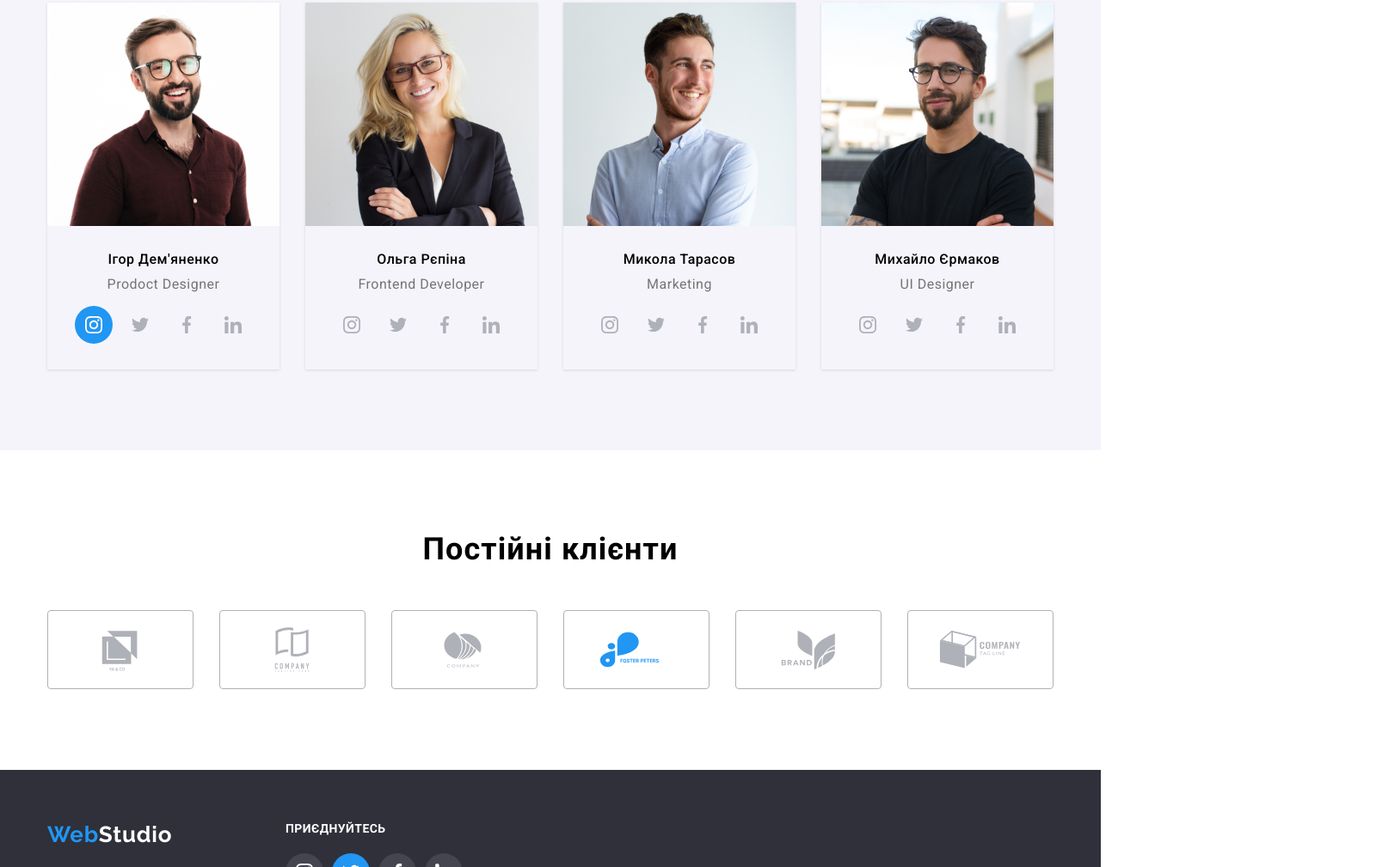
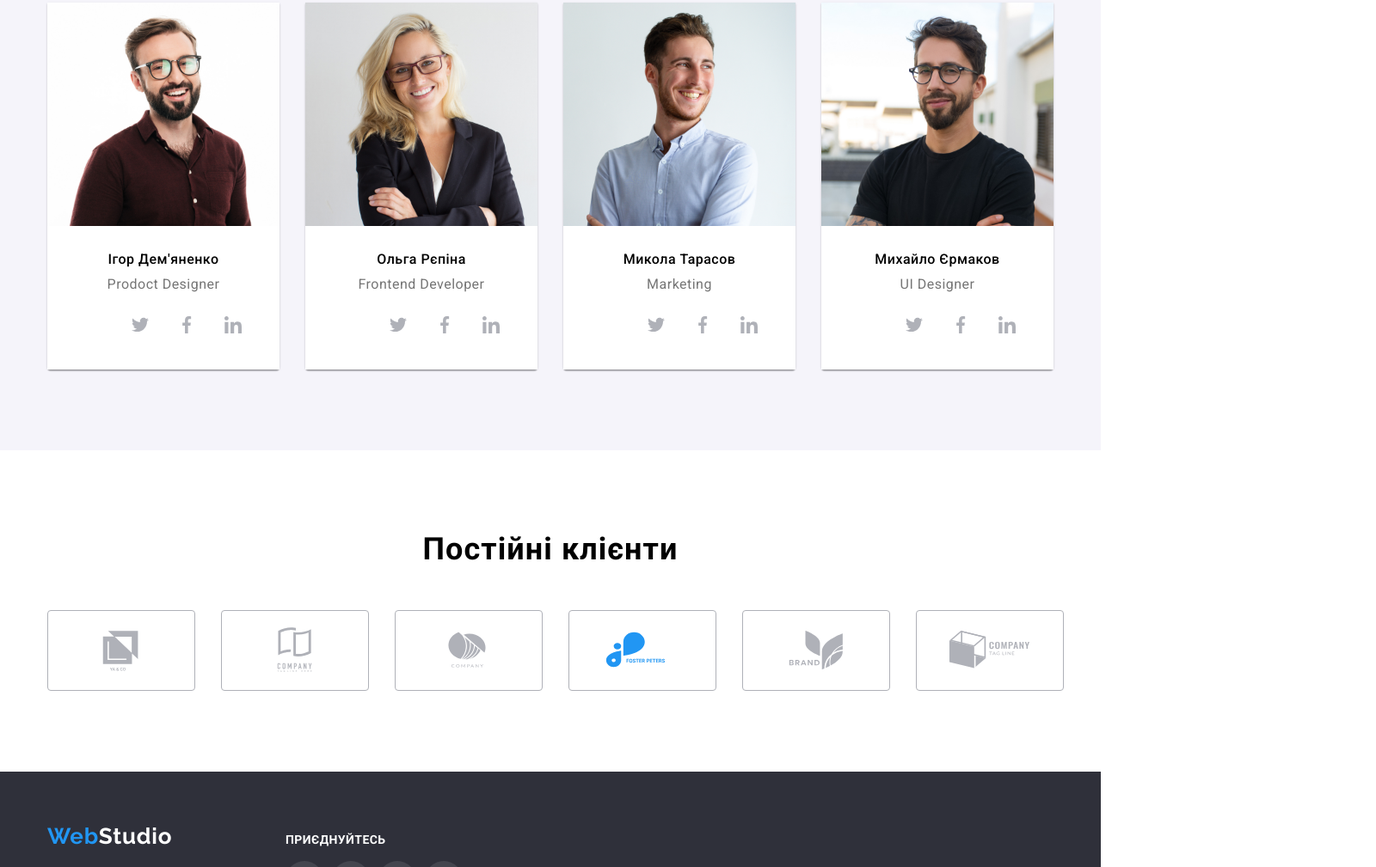
Before and after one commit to YuriiBonislavskiy/goit-markup-hw-04, a plain HTML site: page index.html in a window 1280 px wide. Shown: the part 1791-2800 px from the top of the page at 86% size, 1600 px wide, since content can reach past the window. Drawn offline with nearby package versions, Linux system fonts and the light colour scheme.

Commit message:
Виправлення помилок

```diff
--- a/css/styles.css
+++ b/css/styles.css
@@ -120,6 +120,7 @@ header {
   display: flex;
   align-items: center;
   height: 80px;
+
 }
 
 .top-logo,
@@ -230,6 +231,7 @@ footer {
   color: var(--base-color);
   /* height: 252px; */
   display: flex;
+  align-items: baseline;
 }
 
 .bottom-logo {
@@ -288,56 +290,52 @@ footer {
   color: var(--base-color2);
 }
 
-.firm-social {
+.firm-social-list {
   display: flex;
-  padding-top: 20px;
+  margin-top: 16px;
+  margin-bottom: 0px;
+  list-style-type: none;
+  padding: 0px;
 }
 
-.firm-icon {
-  width: 44px;
-  height: 44px;
-  /* margin-top: 20px; */
+.firm-social-item {
   margin-right: 10px;
-  padding: 0px;
-  text-align: center;
-  border: none;
-  border-radius: 50%;
-  background-color: var(--icon-dark);
   text-decoration: none;
   /* cursor: pointer; */
 }
 
-.firm-icon:last-child {
+.firm-social-item:last-child {
   margin-right: 0px;
 }
 
-.firm-icon .social-icon {
+.firm-social-item .social-link {
+  width: 44px;
+  height: 44px;
+  border: none;
+  border-radius: 50%;
+  display: flex;
+  align-items: center;
+  justify-content: center;
+  background-color: #FFFFFF1A;
+  ;
+  padding: 0px;
+}
+
+.firm-social-item .social-link .social-icon {
   height: 20px;
   width: 20px;
-  height: inherit;
-  padding: 0px;
-  margin: 0px;
-  fill: var(--base-color2);
+  fill: var(--icon-color);
 }
 
-#first-firm-icon {
+.firm-social-item .social-link:hover,
+.firm-social-item .social-link:focus {
   background-color: var(--select-color);
 }
 
-#instagram-1 {
+.firm-social-item .social-link:hover .social-icon,
+.firm-social-item .social-link:focus .social-icon {
   fill: var(--base-color2);
 }
-
-.firm-icon:hover,
-.firm-icon:focus {
-  background-color: var(--select-color);
-}
-
-.firm-icon:hover .social-icon,
-.firm-icon:focus .social-icon {
-  fill: var(--base-color2);
-}
-
 
 /* Сторінка СТУДІЯ */
 /* Стилі у MAIN */
@@ -351,6 +349,9 @@ footer {
   background-size: 1600px;
   background-repeat: no-repeat;
   background-position: center;
+  width: 1600px;
+  margin-left: auto;
+  margin-right: auto;
 }
 
 
@@ -434,7 +435,7 @@ footer {
 }
 
 .f-services-icon {
-  width: 65.32px;
+  width: 70px;
   height: 70px;
   height: inherit;
 
@@ -500,9 +501,8 @@ footer {
     width: 270px; */
   margin-right: 30px;
   /* padding-bottom: 30px; */
-  box-shadow: 0px 2px 1px 0px rgba(0, 0, 0, 0.2);
-  box-shadow: 0px 1px 1px 0px rgba(0, 0, 0, 0.14);
-  box-shadow: 0px 1px 3px 0px rgba(0, 0, 0, 0.12);
+  box-shadow: 0px 1px 3px rgba(0, 0, 0, 0.12), 0px 1px 1px rgba(0, 0, 0, 0.14), 0px 2px 1px rgba(0, 0, 0, 0.2);
+  border-radius: 0px 0px 4px 4px;
 }
 
 .team-item:last-child {
@@ -521,7 +521,10 @@ footer {
 .team-person {
   padding-top: 30px;
   padding-bottom: 30px;
+  padding-left: 32px;
+  padding-right: 32px;
   width: 270px;
+  background-color: var(--base-color2);
 }
 
 .team-position {
@@ -536,55 +539,56 @@ footer {
   color: var(--base-color);
 }
 
-.team-social {
+.team-social-list {
   display: flex;
-  padding-top: 16px;
-  padding-left: 32px;
-  padding-right: 30px;
-
+  margin-top: 16px;
+  list-style-type: none;
+  padding: 0px;
 }
 
-.team-icon {
-  width: 44px;
-  height: 44px;
-  margin: 0px;
+.team-social-item {
   margin-right: 10px;
-  text-align: center;
-  border: none;
-  border-radius: 50%;
-  background-color: var(--background-light);
   text-decoration: none;
   /* cursor: pointer; */
 }
 
-.team-icon:last-child {
+.team-social-item:last-child {
   margin-right: 0px;
 }
 
-.social-icon {
+.team-social-item .social-link {
+  width: 44px;
+  height: 44px;
+  border: none;
+  border-radius: 50%;
+  display: flex;
+  align-items: center;
+  justify-content: center;
+  background-color: var(--base-color2);
+  padding: 0px;
+}
+
+.team-social-item .social-link .social-icon {
   height: 20px;
   width: 20px;
-  height: inherit;
-  padding: 0px;
-  margin: 0px;
-  fill: var(--icon-color)
+  fill: var(--icon-color);
 }
 
-#first-icon {
+/* #first-icon {
+  background-color: var(--select-color);
+} */
+
+/* #instagram-1 {
+  fill: var(--base-color2);
+} */
+
+.team-social-item .social-link:hover,
+.team-social-item .social-link:focus {
   background-color: var(--select-color);
 }
 
-#instagram-1 {
-  fill: var(--base-color2);
-}
-
-.team-icon:hover,
-team-icon:focus {
-  background-color: var(--select-color);
-}
-
-.team-icon:hover .social-icon,
-team-icon:focus .social-icon {
+.team-social-item .social-link:hover .social-icon,
+.team-social-item .social-link:focus .social-icon {
   fill: var(--base-color2);
 }
 
@@ -612,8 +616,13 @@ team-icon:focus .social-icon {
 
 .clients-link {
   color: var(--base-color);
-  width: 170px;
-  height: 92px;
+  padding-left: 32px;
+  padding-right: 32px;
+  padding-top: 16px;
+  padding-bottom: 16px;
+  display: flex;
+  align-items: center;
+  justify-content: center;
   border: 1px solid var(--icon-color);
   border-radius: 4px;
   text-align: center;
@@ -622,7 +631,17 @@ team-icon:focus .social-icon {
 .clients-icon {
   width: 106px;
   height: 60px;
-  height: inherit;
+  fill: var(--base-color);
+}
+
+.clients-link:hover .clients-icon,
+.clients-link:focus .clients-icon {
+  fill: var(--select-color);
+}
+
+.clients-link:hover,
+.clients-link:focus {
+  border-color: var(--select-color);
 }
 
 /* Сторінка ПОРТФОЛІО */
@@ -659,14 +678,12 @@ team-icon:focus .social-icon {
   padding-right: 22px;
 }
 
-#p-button1,
+/* #p-button1, */
 .p-button:hover,
 .p-button:focus {
   background-color: var(--select-color);
   color: var(--base-color2);
-  box-shadow: 0px 2px 2px 0px #0000001F;
-  box-shadow: 0px 1px 2px 0px #00000014;
-  box-shadow: 0px 3px 1px 0px #0000001A;
+  box-shadow: 0px 3px 1px rgba(0, 0, 0, 0.1), 0px 1px 2px rgba(0, 0, 0, 0.08), 0px 2px 2px rgba(0, 0, 0, 0.12);
 }
 
 /*                              Блок ПРОЄКТИ */
@@ -700,6 +717,7 @@ team-icon:focus .social-icon {
 
 .project-link {
   text-decoration: none;
+  display: block;
 }
 
 .project-image {
@@ -732,8 +750,8 @@ team-icon:focus .social-icon {
   margin-top: 4px;
 }
 
-.project-item:hover {
-  box-shadow: 1px 4px 6px 0px #00000029;
-  box-shadow: 0px 4px 4px 0px #0000000F;
-  box-shadow: 0px 1px 1px 0px #0000001F;
+.project-link:hover,
+.project-link:focus {
+  /* border: 1px solid #EEEEEE; */
+  box-shadow: 0px 1px 1px rgba(0, 0, 0, 0.12), 0px 4px 4px rgba(0, 0, 0, 0.06), 1px 4px 6px rgba(0, 0, 0, 0.16);
 }
--- a/index.html
+++ b/index.html
@@ -134,28 +134,36 @@
                         <div class="team-person">
                             <h3 class="my-header3-2">Ігор Дем'яненко</h3>
                             <p class="team-position">Prodoct Designer</p>
-                            <div class="team-social">
-                                <a href="" class="team-icon" id="first-icon">
-                                    <svg class="social-icon" id="instagram-1">
-                                        <use href="./images/icons.svg#instagram-2"></use>
+                            <ul class="team-social-list">
+                                <li class="team-social-item">
+                                    <a href="" class="social-link">
+                                        <svg class="social-icon">
+                                            <use href="./images/icons.svg#instagram-1"></use>
                                         </svg>
                                     </a>
-                                <a href="" class="team-icon">
+                                </li>
+                                <li class="team-social-item">
+                                    <a href="" class="social-link">
                                         <svg class="social-icon">
                                             <use href="./images/icons.svg#twitter-1"></use>
                                         </svg>
                                     </a>
-                                <a href="" class="team-icon">
+                                </li>
+                                <li class="team-social-item">
+                                    <a href="" class="social-link">
                                         <svg class="social-icon">
                                             <use href="./images/icons.svg#facebook-1"></use>
                                         </svg>
                                     </a>
-                                <a href="" class="team-icon">
+                                </li>
+                                <li class="team-social-item">
+                                    <a href="" class="social-link">
                                         <svg class="social-icon">
                                             <use href="./images/icons.svg#linkedin-1"></use>
                                         </svg>
                                     </a>
-                            </div>
+                                </li>
+                            </ul>
                         </div>
                     </li>
                     <li class="team-item">
@@ -163,28 +171,36 @@
                         <div class="team-person">
                             <h3 class="my-header3-2">Ольга Рєпіна</h3>
                             <p class="team-position">Frontend Developer</p>
-                            <div class="team-social">
-                                <a href="" class="team-icon">
+                            <ul class="team-social-list">
+                                <li class="team-social-item">
+                                    <a href="" class="social-link">
                                         <svg class="social-icon">
-                                        <use href="./images/icons.svg#instagram-2"></use>
+                                            <use href="./images/icons.svg#instagram-1"></use>
                                         </svg>
                                     </a>
-                                <a href="" class="team-icon">
+                                </li>
+                                <li class="team-social-item">
+                                    <a href="" class="social-link">
                                         <svg class="social-icon">
                                             <use href="./images/icons.svg#twitter-1"></use>
                                         </svg>
                                     </a>
-                                <a href="" class="team-icon">
+                                </li>
+                                <li class="team-social-item">
+                                    <a href="" class="social-link">
                                         <svg class="social-icon">
                                             <use href="./images/icons.svg#facebook-1"></use>
                                         </svg>
                                     </a>
-                                <a href="" class="team-icon">
+                                </li>
+                                <li class="team-social-item">
+                                    <a href="" class="social-link">
                                         <svg class="social-icon">
                                             <use href="./images/icons.svg#linkedin-1"></use>
                                         </svg>
                                     </a>
-                            </div>
+                                </li>
+                            </ul>
                         </div>
                     </li>
                     <li class="team-item">
@@ -192,28 +208,36 @@
                         <div class="team-person">
                             <h3 class="my-header3-2">Микола Тарасов</h3>
                             <p class="team-position">Marketing</p>
-                            <div class="team-social">
-                                <a href="" class="team-icon">
+                            <ul class="team-social-list">
+                                <li class="team-social-item">
+                                    <a href="" class="social-link">
                                         <svg class="social-icon">
-                                        <use href="./images/icons.svg#instagram-2"></use>
+                                            <use href="./images/icons.svg#instagram-1"></use>
                                         </svg>
                                     </a>
-                                <a href="" class="team-icon">
+                                </li>
+                                <li class="team-social-item">
+                                    <a href="" class="social-link">
                                         <svg class="social-icon">
                                             <use href="./images/icons.svg#twitter-1"></use>
                                         </svg>
                                     </a>
-                                <a href="" class="team-icon">
+                                </li>
+                                <li class="team-social-item">
+                                    <a href="" class="social-link">
                                         <svg class="social-icon">
                                             <use href="./images/icons.svg#facebook-1"></use>
                                         </svg>
                                     </a>
-                                <a href="" class="team-icon">
+                                </li>
+                                <li class="team-social-item">
+                                    <a href="" class="social-link">
                                         <svg class="social-icon">
                                             <use href="./images/icons.svg#linkedin-1"></use>
                                         </svg>
                                     </a>
-                            </div>
+                                </li>
+                            </ul>
                         </div>
                     </li>
                     <li class="team-item">
@@ -221,28 +245,36 @@
                         <div class="team-person">
                             <h3 class="my-header3-2">Михайло Єрмаков</h3>
                             <p class="team-position">UI Designer</p>
-                            <div class="team-social">
-                                <a href="" class="team-icon">
+                            <ul class="team-social-list">
+                                <li class="team-social-item">
+                                    <a href="" class="social-link">
                                         <svg class="social-icon">
-                                        <use href="./images/icons.svg#instagram-2"></use>
+                                            <use href="./images/icons.svg#instagram-1"></use>
                                         </svg>
                                     </a>
-                                <a href="" class="team-icon">
+                                </li>
+                                <li class="team-social-item">
+                                    <a href="" class="social-link">
                                         <svg class="social-icon">
                                             <use href="./images/icons.svg#twitter-1"></use>
                                         </svg>
                                     </a>
-                                <a href="" class="team-icon">
+                                </li>
+                                <li class="team-social-item">
+                                    <a href="" class="social-link">
                                         <svg class="social-icon">
                                             <use href="./images/icons.svg#facebook-1"></use>
                                         </svg>
                                     </a>
-                                <a href="" class="team-icon">
+                                </li>
+                                <li class="team-social-item">
+                                    <a href="" class="social-link">
                                         <svg class="social-icon">
                                             <use href="./images/icons.svg#linkedin-1"></use>
                                         </svg>
                                     </a>
-                            </div>
+                                </li>
+                            </ul>
                         </div>
                     </li>
                 </ul>
@@ -253,57 +285,45 @@
                 <h2 class="my-header2">Постійні клієнти</h2>
                 <ul class="clients-list">
                     <li class="clients-item">
-                        <a href="">
-                            <div class="clients-link">
+                        <a href="" class="clients-link">
                             <svg class="clients-icon">
                                 <use href="./images/icons.svg#client-1"></use>
                             </svg>
-                            </div>
                         </a>
                     </li>
                     <li class="clients-item">
-                        <a href="">
-                            <div class="clients-link">
+                        <a href="" class="clients-link">
                             <svg class="clients-icon">
                                 <use href="./images/icons.svg#client-2"></use>
                             </svg>
-                            </div>
                         </a>
                     </li>
                     <li class="clients-item">
-                        <a href="">
-                            <div class="clients-link">
+                        <a href="" class="clients-link">
                             <svg class="clients-icon">
                                 <use href="./images/icons.svg#client-3"></use>
                             </svg>
-                            </div>
                         </a>
                     </li>
                     <li class="clients-item">
-                        <a href="">
-                            <div class="clients-link">
+                        <a href="" class="clients-link">
                             <svg class="clients-icon">
                                 <use href="./images/icons.svg#client-4"></use>
                             </svg>
-                            </div>
                         </a>
                     </li>
                     <li class="clients-item">
-                        <a href="">
-                            <div class="clients-link">
+                        <a href="" class="clients-link">
                             <svg class="clients-icon">
                                 <use href="./images/icons.svg#client-5"></use>
                             </svg>
-                            </div>
                         </a>
                     </li>
                     <li class="clients-item">
-                        <a href="">
-                            <div class="clients-link">
+                        <a href="" class="clients-link">
                             <svg class="clients-icon">
                                 <use href="./images/icons.svg#client-6"></use>
                             </svg>
-                            </div>
                         </a>
                     </li>
                 </ul>
@@ -329,28 +349,36 @@
             </div>
             <div class="connect">
                 <h3 class="my-header3-1">ПРИЄДНУЙТЕСЬ</h3>
-                <div class="firm-social">
-                    <a href="" class="firm-icon">
+                <ul class="firm-social-list">
+                    <li class="firm-social-item">
+                        <a href="" class="social-link">
                             <svg class="social-icon">
-                            <use href="./images/icons.svg#instagram-2"></use>
+                                <use href="./images/icons.svg#instagram-1"></use>
                             </svg>
                         </a>
-                    <a href="" class="firm-icon" id="first-firm-icon">
-                        <svg class="social-icon" id="twitter-1">
+                    </li>
+                    <li class="firm-social-item">
+                        <a href="" class="social-link">
+                            <svg class="social-icon">
                                 <use href="./images/icons.svg#twitter-1"></use>
                             </svg>
                         </a>
-                    <a href="" class="firm-icon">
+                    </li>
+                    <li class="firm-social-item">
+                        <a href="" class="social-link">
                             <svg class="social-icon">
                                 <use href="./images/icons.svg#facebook-1"></use>
                             </svg>
                         </a>
-                    <a href="" class="firm-icon">
+                    </li>
+                    <li class="firm-social-item">
+                        <a href="" class="social-link">
                             <svg class="social-icon">
                                 <use href="./images/icons.svg#linkedin-1"></use>
                             </svg>
                         </a>
-                </div>
+                    </li>
+                </ul>
             </div>
         </div>
     </footer>
```
Also changed, not shown: portfolio.html (+16 -8 lines), images/icons.svg, 2 other files. Lines whose indentation alone changed are shown as unchanged.
